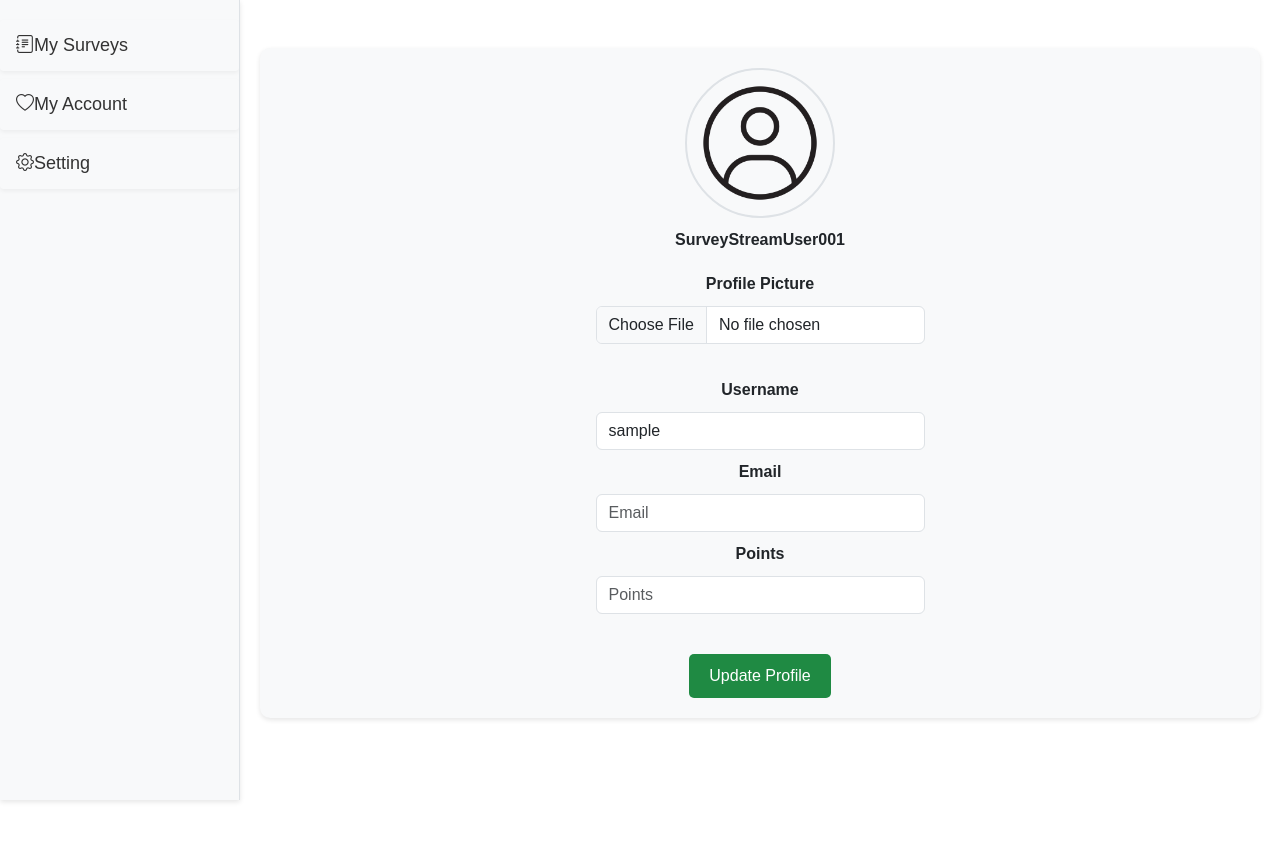
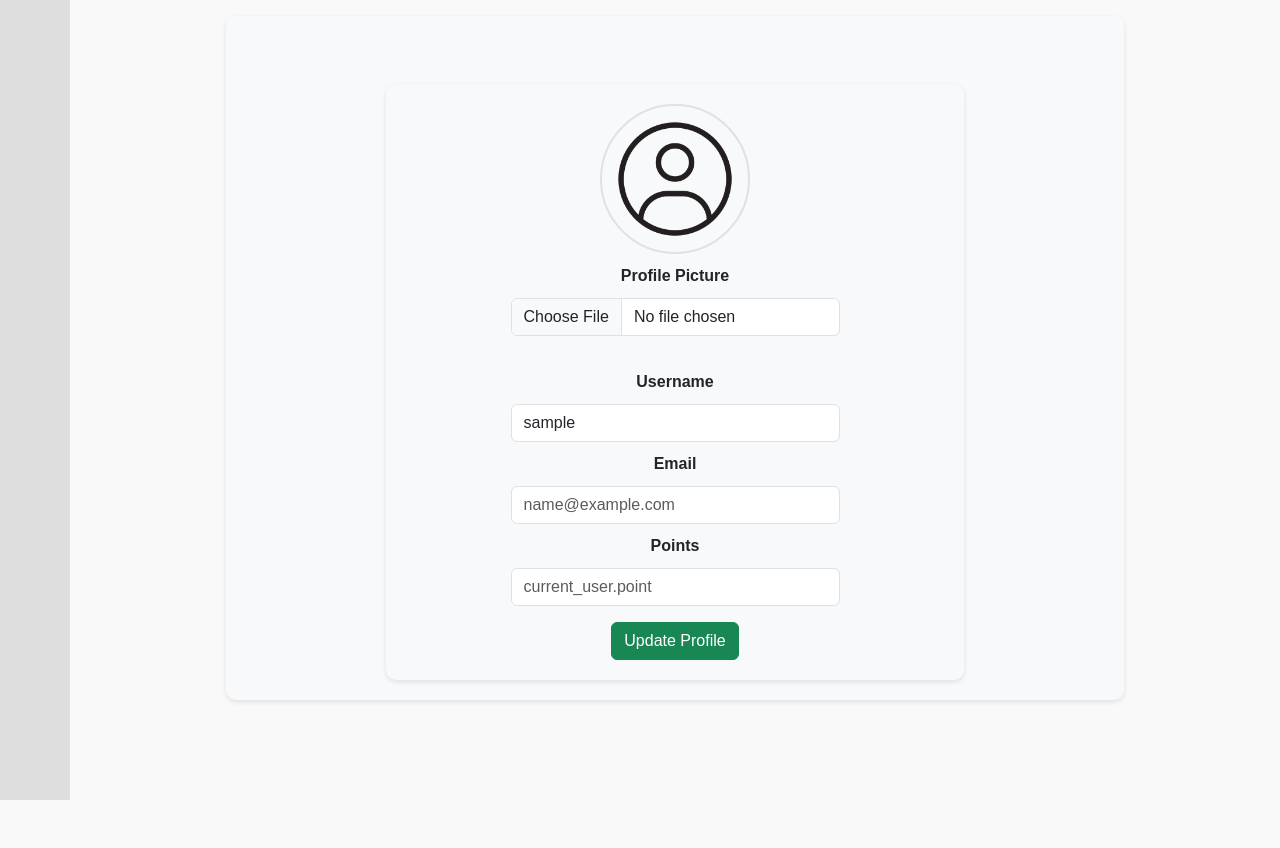
Before and after one commit to CITS5505GroupProject/CITS5505-Group-Project, a Flask app: page /update_profile/1 in a window 1280 px wide. After the commit the page ends 800 px from the top, so only its background shows below. Run offline with Flask 3, Linux system fonts and the light colour scheme; the visitor is signed in with stand-in values (Sample User, id 1); some libraries are stand-ins or nearby versions.

Commit message:
update update_profile page with backend data

```diff
--- a/app/templates/navbar/navSidebar.html
+++ b/app/templates/navbar/navSidebar.html
@@ -10,6 +10,8 @@
     <link href="https://cdn.jsdelivr.net/npm/bootstrap@5.3.0-alpha3/dist/css/bootstrap.min.css" rel="stylesheet"
         integrity="sha384-KK94CHFLLe+nY2dmCWGMq91rCGa5gtU4mk92HdvYe+M/SXH301p5ILy+dN9+nJOZ" crossorigin="anonymous">
     <link rel="stylesheet" href="../../static/style/sidebar.css">
+    <link href="https://cdn.jsdelivr.net/npm/bootstrap-icons/font/bootstrap-icons.css" rel="stylesheet">
+
 </head>
 
 <body>
--- a/app/templates/survey/update_profile.html
+++ b/app/templates/survey/update_profile.html
@@ -1,59 +1,17 @@
-<!DOCTYPE html>
-<html lang="en">
-<head>
-    <meta charset="UTF-8">
-    <meta name="viewport" content="width=device-width, initial-scale=1.0">
-    <title>My Account</title>
-</head>
-<link href="https://cdn.jsdelivr.net/npm/bootstrap@5.3.0/dist/css/bootstrap.min.css" rel="stylesheet">
-<link href="https://cdn.jsdelivr.net/npm/bootstrap-icons/font/bootstrap-icons.css" rel="stylesheet">
+{% extends 'navbar/navSidebar.html' %}
+{% block content %}
 <style>
     body, html {
         height: 100%;
         margin: 0;
         font-family: Arial, Helvetica, neue, sans-serif;
     }
-    .sidebar {
-        height: 100%;
-        width: 240px;
-        position: fixed;
-        z-index: 1;
-        top: 0;
-        left: 0;
-        background-color: #f8f9fa;
-        overflow-x: hidden;
-        padding-top: 20px;
-        box-shadow: 0 2px 5px rgba(0,0,0,0.1);
-        border-right: 1px solid #dee2e6;
-    }
-    .sidebar a {
-        padding: 12px 16px;
-        text-decoration: none;
-        font-size: 18px;
-        color: #333;
-        display: flex;
-        align-items: center;
-        border-radius: 4px;
-        transition: background-color 0.3s, color 0.3s;
-        margin-bottom:8px;
-        box-shadow: 0 2px 4px rgba(0, 0, 0, 0.05);
-    }
-    .sidebar a:hover {
-        background-color: #e9ecef;
-        color: #0056b3;
-    }
-    .sidebar a.active {
-        background-color: #0056b3;
-        color: #fff;
-    }
     .container {
         background-color: #f8f9fa;
         border-radius: 10px;
         box-shadow: 0 2px 5px rgba(0,0,0,0.1);
         text-align: center;
-        margin-left: 260px;
         padding: 20px;
-        margin-top: 50px;
         transition: margin-left 0.3s;
         width: calc(100% - 280px);
     }
@@ -81,37 +39,15 @@
         margin-bottom: 10px;
         font-weight: bold;
     }
-    .btn-primary {
-        background-color: #1f8a43;
-        color: white;
-        padding: 10px 20px;
-        border: none;
-        border-radius: 5px;
-        font-size: 16px;
-        transition: background-color 0.3s;
-        margin-top: 40px;
-    }
-    .btn-primary:hover {
-        background-color: #155c2f;
-    }
 
 </style>
 <body>
-
-    <div class="sidebar bg-light">
-        <a href="mySurveys.html"><i class="bi bi-journal-text icon"></i>My Surveys</a>
-        <a href="myAccount.html"><i class="bi bi-heart icon"></i>My Account</a>
-        <a href="Setting.html"><i class="bi bi-gear icon"></i>Setting</a>
-    </div>
 
     <div class="container mt-5 d-flex justify-content-center align-items-center">
         <form method="POST" action="" enctype="multipart/form-data" class="profile-form">
             {{ form.hidden_tag() }}
             <div class="col-md-16">
                 <img id="profilePreview" src="{{ url_for('static', filename=profile_url) }}" alt="profile_pic" class="profileimg">
-                <!-- waiting for be changed by tony -->
-                <div id="displayName" class="form-label">SurveyStreamUser001</div>
-                <!-- end of coding be changed by tony  -->
             </div>
             <div class="col-md-16">
                     {{ form.profile_pic.label(class="form-label") }}<br>
@@ -125,14 +61,13 @@
                     {{ form.username(class="form-control") }}
                     <!-- waiting for be changed by tony -->
                     <label for="email" class="form-label"><strong>Email</strong></label>
-                    <input type="email" class="form-control readonly-input" id="email" placeholder="Email" readonly>
+                    <input type="email" class="form-control readonly-input" id="email" placeholder="{{ current_user.email }}" readonly>
                     <label for="points" class="form-label"><strong>Points</strong></label>
-                    <input type="text" class="form-control readonly-input" id="points" placeholder="Points" readonly>
+                    <input type="text" class="form-control readonly-input" id="points" placeholder="{{ 'current_user.point' }}" readonly>
                     <!-- end of coding be changed by tony  -->
-                    {{ form.submit(class="btn btn-primary") }}
+                    {{ form.submit(class="btn btn-success mt-3") }}
             </div>
         </form>
     </div>
-    <script src="https://cdn.jsdelivr.net/npm/bootstrap@5.3.0/dist/js/bootstrap.bundle.min.js"></script>
 </body>
-</html>
+{% endblock %}
```
Also changed, not shown: migrations/versions/553b5470642b_.py (added, +64 -0 lines).
